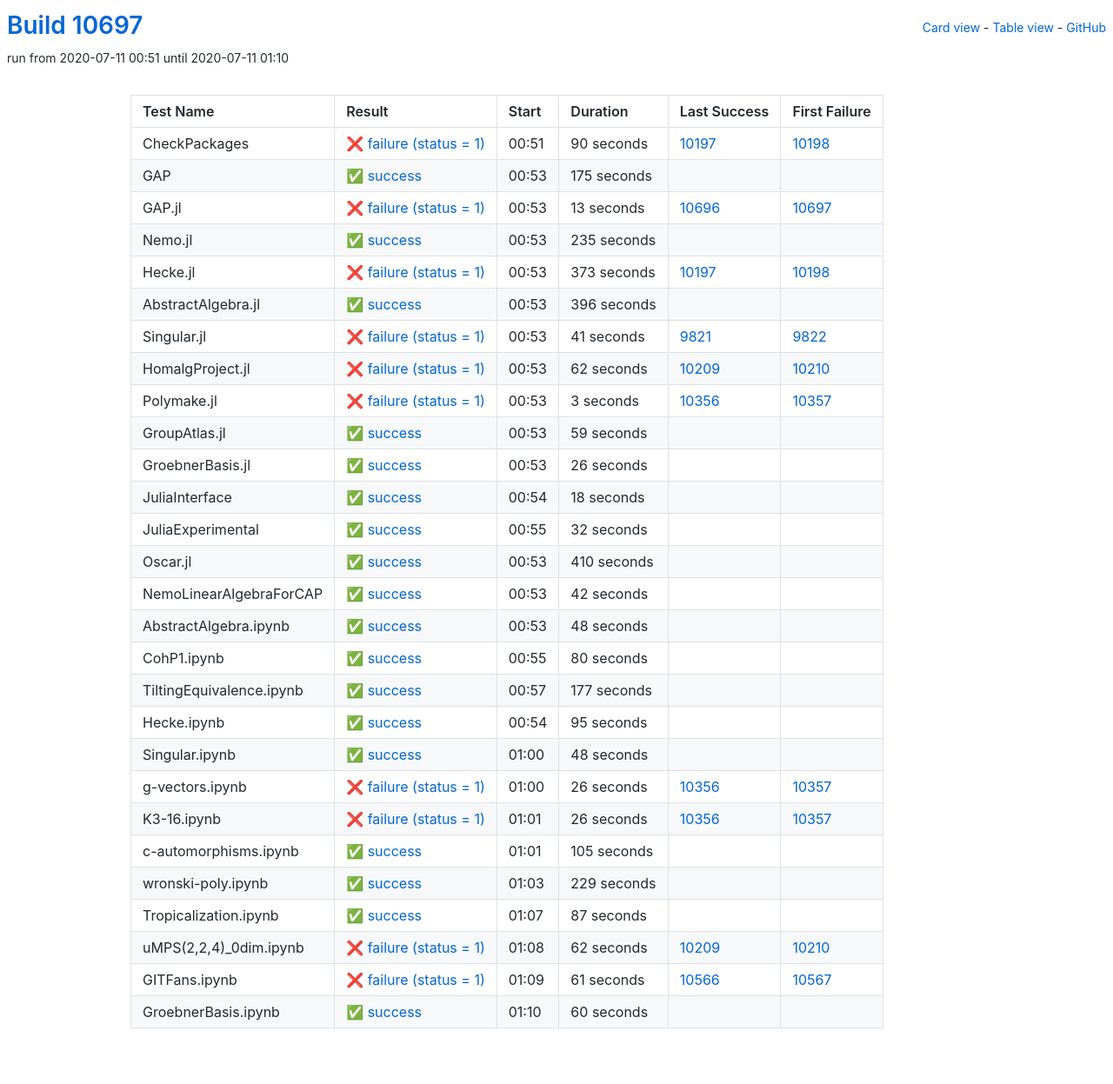
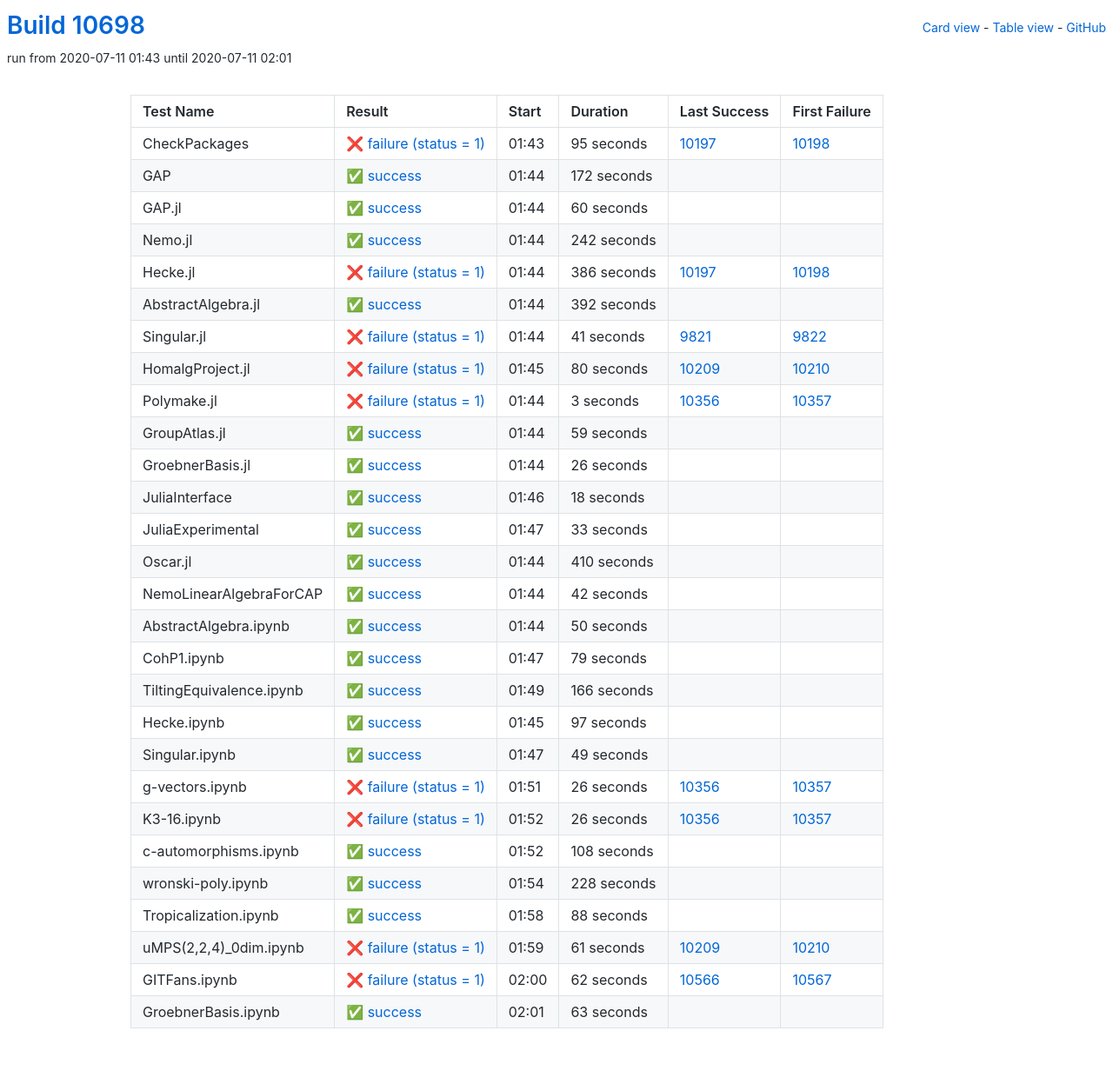
Before and after one commit to oscar-system/oscar-ci-status, a Jekyll site: the page built from table.html, in a window 1280 px wide. Shown: the whole page at 87% size. Built offline with Jekyll 4.4.1, drawn with Linux system fonts in a browser that asks for light colours.

Commit message:
Build #10698

```diff
--- a/_data/ci.yml
+++ b/_data/ci.yml
@@ -1,6 +1,6 @@
 ---
-build: 10697
-build_url: https://oscarci.mathematik.uni-kl.de/job/oscar/10697/
+build: 10698
+build_url: https://oscarci.mathematik.uni-kl.de/job/oscar/10698/
 job: oscar
 organization: oscar-system
 repo: oscar-ci-status
@@ -8,80 +8,80 @@
 tests:
 - name: CheckPackages
   id: checkpackages
-  log: https://oscarci.mathematik.uni-kl.de/job/oscar/10697/artifact/logs/build-10697/CheckPackages.log
-  start: 2020-07-11 00:51
+  log: https://oscarci.mathematik.uni-kl.de/job/oscar/10698/artifact/logs/build-10698/CheckPackages.log
+  start: 2020-07-11 01:43
   success: false
   exitcode: 1
   status: failure
-  duration: 90
+  duration: 95
   last_success: 10197
   last_success_url: https://oscarci.mathematik.uni-kl.de/job/oscar/10197/
   first_failure: 10198
   first_failure_url: https://oscarci.mathematik.uni-kl.de/job/oscar/10198/
 - name: GAP
   id: gap
-  log: https://oscarci.mathematik.uni-kl.de/job/oscar/10697/artifact/logs/build-10697/GAP.log
-  start: 2020-07-11 00:53
+  log: https://oscarci.mathematik.uni-kl.de/job/oscar/10698/artifact/logs/build-10698/GAP.log
+  start: 2020-07-11 01:44
   success: true
   exitcode: 0
   status: success
-  duration: 175
+  duration: 172
   last_success: false
   last_success_url:
   first_failure: false
   first_failure_url:
 - name: GAP.jl
   id: gap-jl
-  log: https://oscarci.mathematik.uni-kl.de/job/oscar/10697/artifact/logs/build-10697/GAP.jl.log
-  start: 2020-07-11 00:53
-  success: false
-  exitcode: 1
-  status: failure
-  duration: 13
-  last_success: 10696
-  last_success_url: https://oscarci.mathematik.uni-kl.de/job/oscar/10696/
-  first_failure: 10697
-  first_failure_url: https://oscarci.mathematik.uni-kl.de/job/oscar/10697/
-- name: Nemo.jl
-  id: nemo-jl
-  log: https://oscarci.mathematik.uni-kl.de/job/oscar/10697/artifact/logs/build-10697/Nemo.jl.log
-  start: 2020-07-11 00:53
+  log: https://oscarci.mathematik.uni-kl.de/job/oscar/10698/artifact/logs/build-10698/GAP.jl.log
+  start: 2020-07-11 01:44
   success: true
   exitcode: 0
   status: success
-  duration: 235
+  duration: 60
+  last_success: false
+  last_success_url:
+  first_failure: false
+  first_failure_url:
+- name: Nemo.jl
+  id: nemo-jl
+  log: https://oscarci.mathematik.uni-kl.de/job/oscar/10698/artifact/logs/build-10698/Nemo.jl.log
+  start: 2020-07-11 01:44
+  success: true
+  exitcode: 0
+  status: success
+  duration: 242
   last_success: false
   last_success_url:
   first_failure: false
   first_failure_url:
 - name: Hecke.jl
   id: hecke-jl
-  log: https://oscarci.mathematik.uni-kl.de/job/oscar/10697/artifact/logs/build-10697/Hecke.jl.log
-  start: 2020-07-11 00:53
+  log: https://oscarci.mathematik.uni-kl.de/job/oscar/10698/artifact/logs/build-10698/Hecke.jl.log
+  start: 2020-07-11 01:44
   success: false
   exitcode: 1
   status: failure
-  duration: 373
+  duration: 386
   last_success: 10197
   last_success_url: https://oscarci.mathematik.uni-kl.de/job/oscar/10197/
   first_failure: 10198
   first_failure_url: https://oscarci.mathematik.uni-kl.de/job/oscar/10198/
 - name: AbstractAlgebra.jl
   id: abstractalgebra-jl
-  log: https://oscarci.mathematik.uni-kl.de/job/oscar/10697/artifact/logs/build-10697/AbstractAlgebra.jl.log
-  start: 2020-07-11 00:53
+  log: https://oscarci.mathematik.uni-kl.de/job/oscar/10698/artifact/logs/build-10698/AbstractAlgebra.jl.log
+  start: 2020-07-11 01:44
   success: true
   exitcode: 0
   status: success
-  duration: 396
+  duration: 392
   last_success: false
   last_success_url:
   first_failure: false
   first_failure_url:
 - name: Singular.jl
   id: singular-jl
-  log: https://oscarci.mathematik.uni-kl.de/job/oscar/10697/artifact/logs/build-10697/Singular.jl.log
-  start: 2020-07-11 00:53
+  log: https://oscarci.mathematik.uni-kl.de/job/oscar/10698/artifact/logs/build-10698/Singular.jl.log
+  start: 2020-07-11 01:44
   success: false
   exitcode: 1
   status: failure
@@ -92,20 +92,20 @@
   first_failure_url: https://oscarci.mathematik.uni-kl.de/job/oscar/9822/
 - name: HomalgProject.jl
   id: homalgproject-jl
-  log: https://oscarci.mathematik.uni-kl.de/job/oscar/10697/artifact/logs/build-10697/HomalgProject.jl.log
-  start: 2020-07-11 00:53
+  log: https://oscarci.mathematik.uni-kl.de/job/oscar/10698/artifact/logs/build-10698/HomalgProject.jl.log
+  start: 2020-07-11 01:45
   success: false
   exitcode: 1
   status: failure
-  duration: 62
+  duration: 80
   last_success: 10209
   last_success_url: https://oscarci.mathematik.uni-kl.de/job/oscar/10209/
   first_failure: 10210
   first_failure_url: https://oscarci.mathematik.uni-kl.de/job/oscar/10210/
 - name: Polymake.jl
   id: polymake-jl
-  log: https://oscarci.mathematik.uni-kl.de/job/oscar/10697/artifact/logs/build-10697/Polymake.jl.log
-  start: 2020-07-11 00:53
+  log: https://oscarci.mathematik.uni-kl.de/job/oscar/10698/artifact/logs/build-10698/Polymake.jl.log
+  start: 2020-07-11 01:44
   success: false
   exitcode: 1
   status: failure
@@ -116,8 +116,8 @@
   first_failure_url: https://oscarci.mathematik.uni-kl.de/job/oscar/10357/
 - name: GroupAtlas.jl
   id: groupatlas-jl
-  log: https://oscarci.mathematik.uni-kl.de/job/oscar/10697/artifact/logs/build-10697/GroupAtlas.jl.log
-  start: 2020-07-11 00:53
+  log: https://oscarci.mathematik.uni-kl.de/job/oscar/10698/artifact/logs/build-10698/GroupAtlas.jl.log
+  start: 2020-07-11 01:44
   success: true
   exitcode: 0
   status: success
@@ -128,8 +128,8 @@
   first_failure_url:
 - name: GroebnerBasis.jl
   id: groebnerbasis-jl
-  log: https://oscarci.mathematik.uni-kl.de/job/oscar/10697/artifact/logs/build-10697/GroebnerBasis.jl.log
-  start: 2020-07-11 00:53
+  log: https://oscarci.mathematik.uni-kl.de/job/oscar/10698/artifact/logs/build-10698/GroebnerBasis.jl.log
+  start: 2020-07-11 01:44
   success: true
   exitcode: 0
   status: success
@@ -140,8 +140,8 @@
   first_failure_url:
 - name: JuliaInterface
   id: juliainterface
-  log: https://oscarci.mathematik.uni-kl.de/job/oscar/10697/artifact/logs/build-10697/JuliaInterface.log
-  start: 2020-07-11 00:54
+  log: https://oscarci.mathematik.uni-kl.de/job/oscar/10698/artifact/logs/build-10698/JuliaInterface.log
+  start: 2020-07-11 01:46
   success: true
   exitcode: 0
   status: success
@@ -152,20 +152,20 @@
   first_failure_url:
 - name: JuliaExperimental
   id: juliaexperimental
-  log: https://oscarci.mathematik.uni-kl.de/job/oscar/10697/artifact/logs/build-10697/JuliaExperimental.log
-  start: 2020-07-11 00:55
+  log: https://oscarci.mathematik.uni-kl.de/job/oscar/10698/artifact/logs/build-10698/JuliaExperimental.log
+  start: 2020-07-11 01:47
   success: true
   exitcode: 0
   status: success
-  duration: 32
+  duration: 33
   last_success: false
   last_success_url:
   first_failure: false
   first_failure_url:
 - name: Oscar.jl
   id: oscar-jl
-  log: https://oscarci.mathematik.uni-kl.de/job/oscar/10697/artifact/logs/build-10697/Oscar.jl.log
-  start: 2020-07-11 00:53
+  log: https://oscarci.mathematik.uni-kl.de/job/oscar/10698/artifact/logs/build-10698/Oscar.jl.log
+  start: 2020-07-11 01:44
   success: true
   exitcode: 0
   status: success
@@ -176,8 +176,8 @@
   first_failure_url:
 - name: NemoLinearAlgebraForCAP
   id: nemolinearalgebraforcap
-  log: https://oscarci.mathematik.uni-kl.de/job/oscar/10697/artifact/logs/build-10697/NemoLinearAlgebraForCAP.log
-  start: 2020-07-11 00:53
+  log: https://oscarci.mathematik.uni-kl.de/job/oscar/10698/artifact/logs/build-10698/NemoLinearAlgebraForCAP.log
+  start: 2020-07-11 01:44
   success: true
   exitcode: 0
   status: success
@@ -188,68 +188,68 @@
   first_failure_url:
 - name: AbstractAlgebra.ipynb
   id: abstractalgebra-ipynb
-  log: https://oscarci.mathematik.uni-kl.de/job/oscar/10697/artifact/logs/build-10697/AbstractAlgebra.ipynb.log
-  start: 2020-07-11 00:53
+  log: https://oscarci.mathematik.uni-kl.de/job/oscar/10698/artifact/logs/build-10698/AbstractAlgebra.ipynb.log
+  start: 2020-07-11 01:44
   success: true
   exitcode: 0
   status: success
-  duration: 48
+  duration: 50
   last_success: false
   last_success_url:
   first_failure: false
   first_failure_url:
 - name: CohP1.ipynb
   id: cohp1-ipynb
-  log: https://oscarci.mathematik.uni-kl.de/job/oscar/10697/artifact/logs/build-10697/CohP1.ipynb.log
-  start: 2020-07-11 00:55
+  log: https://oscarci.mathematik.uni-kl.de/job/oscar/10698/artifact/logs/build-10698/CohP1.ipynb.log
+  start: 2020-07-11 01:47
   success: true
   exitcode: 0
   status: success
-  duration: 80
+  duration: 79
   last_success: false
   last_success_url:
   first_failure: false
   first_failure_url:
 - name: TiltingEquivalence.ipynb
   id: tiltingequivalence-ipynb
-  log: https://oscarci.mathematik.uni-kl.de/job/oscar/10697/artifact/logs/build-10697/TiltingEquivalence.ipynb.log
-  start: 2020-07-11 00:57
+  log: https://oscarci.mathematik.uni-kl.de/job/oscar/10698/artifact/logs/build-10698/TiltingEquivalence.ipynb.log
+  start: 2020-07-11 01:49
   success: true
   exitcode: 0
   status: success
-  duration: 177
+  duration: 166
   last_success: false
   last_success_url:
   first_failure: false
   first_failure_url:
 - name: Hecke.ipynb
   id: hecke-ipynb
-  log: https://oscarci.mathematik.uni-kl.de/job/oscar/10697/artifact/logs/build-10697/Hecke.ipynb.log
-  start: 2020-07-11 00:54
+  log: https://oscarci.mathematik.uni-kl.de/job/oscar/10698/artifact/logs/build-10698/Hecke.ipynb.log
+  start: 2020-07-11 01:45
   success: true
   exitcode: 0
   status: success
-  duration: 95
+  duration: 97
   last_success: false
   last_success_url:
   first_failure: false
   first_failure_url:
 - name: Singular.ipynb
   id: singular-ipynb
-  log: https://oscarci.mathematik.uni-kl.de/job/oscar/10697/artifact/logs/build-10697/Singular.ipynb.log
-  start: 2020-07-11 01:00
+  log: https://oscarci.mathematik.uni-kl.de/job/oscar/10698/artifact/logs/build-10698/Singular.ipynb.log
+  start: 2020-07-11 01:47
   success: true
   exitcode: 0
   status: success
-  duration: 48
+  duration: 49
   last_success: false
   last_success_url:
   first_failure: false
   first_failure_url:
 - name: g-vectors.ipynb
   id: g-vectors-ipynb
-  log: https://oscarci.mathematik.uni-kl.de/job/oscar/10697/artifact/logs/build-10697/g-vectors.ipynb.log
-  start: 2020-07-11 01:00
+  log: https://oscarci.mathematik.uni-kl.de/job/oscar/10698/artifact/logs/build-10698/g-vectors.ipynb.log
+  start: 2020-07-11 01:51
   success: false
   exitcode: 1
   status: failure
@@ -260,8 +260,8 @@
   first_failure_url: https://oscarci.mathematik.uni-kl.de/job/oscar/10357/
 - name: K3-16.ipynb
   id: k3-16-ipynb
-  log: https://oscarci.mathematik.uni-kl.de/job/oscar/10697/artifact/logs/build-10697/K3-16.ipynb.log
-  start: 2020-07-11 01:01
+  log: https://oscarci.mathematik.uni-kl.de/job/oscar/10698/artifact/logs/build-10698/K3-16.ipynb.log
+  start: 2020-07-11 01:52
   success: false
   exitcode: 1
   status: failure
@@ -272,72 +272,72 @@
   first_failure_url: https://oscarci.mathematik.uni-kl.de/job/oscar/10357/
 - name: c-automorphisms.ipynb
   id: c-automorphisms-ipynb
-  log: https://oscarci.mathematik.uni-kl.de/job/oscar/10697/artifact/logs/build-10697/c-automorphisms.ipynb.log
-  start: 2020-07-11 01:01
+  log: https://oscarci.mathematik.uni-kl.de/job/oscar/10698/artifact/logs/build-10698/c-automorphisms.ipynb.log
+  start: 2020-07-11 01:52
   success: true
   exitcode: 0
   status: success
-  duration: 105
+  duration: 108
   last_success: false
   last_success_url:
   first_failure: false
   first_failure_url:
 - name: wronski-poly.ipynb
   id: wronski-poly-ipynb
-  log: https://oscarci.mathematik.uni-kl.de/job/oscar/10697/artifact/logs/build-10697/wronski-poly.ipynb.log
-  start: 2020-07-11 01:03
+  log: https://oscarci.mathematik.uni-kl.de/job/oscar/10698/artifact/logs/build-10698/wronski-poly.ipynb.log
+  start: 2020-07-11 01:54
   success: true
   exitcode: 0
   status: success
-  duration: 229
+  duration: 228
   last_success: false
   last_success_url:
   first_failure: false
   first_failure_url:
 - name: Tropicalization.ipynb
   id: tropicalization-ipynb
-  log: https://oscarci.mathematik.uni-kl.de/job/oscar/10697/artifact/logs/build-10697/Tropicalization.ipynb.log
-  start: 2020-07-11 01:07
+  log: https://oscarci.mathematik.uni-kl.de/job/oscar/10698/artifact/logs/build-10698/Tropicalization.ipynb.log
+  start: 2020-07-11 01:58
   success: true
   exitcode: 0
   status: success
-  duration: 87
+  duration: 88
   last_success: false
   last_success_url:
   first_failure: false
   first_failure_url:
 - name: uMPS(2,2,4)_0dim.ipynb
   id: umps-2-2-4-0dim-ipynb
-  log: https://oscarci.mathematik.uni-kl.de/job/oscar/10697/artifact/logs/build-10697/uMPS-2-2-4-_0dim.ipynb.log
-  start: 2020-07-11 01:08
+  log: https://oscarci.mathematik.uni-kl.de/job/oscar/10698/artifact/logs/build-10698/uMPS-2-2-4-_0dim.ipynb.log
+  start: 2020-07-11 01:59
   success: false
   exitcode: 1
   status: failure
-  duration: 62
+  duration: 61
   last_success: 10209
   last_success_url: https://oscarci.mathematik.uni-kl.de/job/oscar/10209/
   first_failure: 10210
   first_failure_url: https://oscarci.mathematik.uni-kl.de/job/oscar/10210/
 - name: GITFans.ipynb
   id: gitfans-ipynb
-  log: https://oscarci.mathematik.uni-kl.de/job/oscar/10697/artifact/logs/build-10697/GITFans.ipynb.log
-  start: 2020-07-11 01:09
+  log: https://oscarci.mathematik.uni-kl.de/job/oscar/10698/artifact/logs/build-10698/GITFans.ipynb.log
+  start: 2020-07-11 02:00
   success: false
   exitcode: 1
   status: failure
-  duration: 61
+  duration: 62
   last_success: 10566
   last_success_url: https://oscarci.mathematik.uni-kl.de/job/oscar/10566/
   first_failure: 10567
   first_failure_url: https://oscarci.mathematik.uni-kl.de/job/oscar/10567/
 - name: GroebnerBasis.ipynb
   id: groebnerbasis-ipynb
-  log: https://oscarci.mathematik.uni-kl.de/job/oscar/10697/artifact/logs/build-10697/GroebnerBasis.ipynb.log
-  start: 2020-07-11 01:10
+  log: https://oscarci.mathematik.uni-kl.de/job/oscar/10698/artifact/logs/build-10698/GroebnerBasis.ipynb.log
+  start: 2020-07-11 02:01
   success: true
   exitcode: 0
   status: success
-  duration: 60
+  duration: 63
   last_success: false
   last_success_url:
   first_failure: false
```
Also changed, not shown: README.md.
